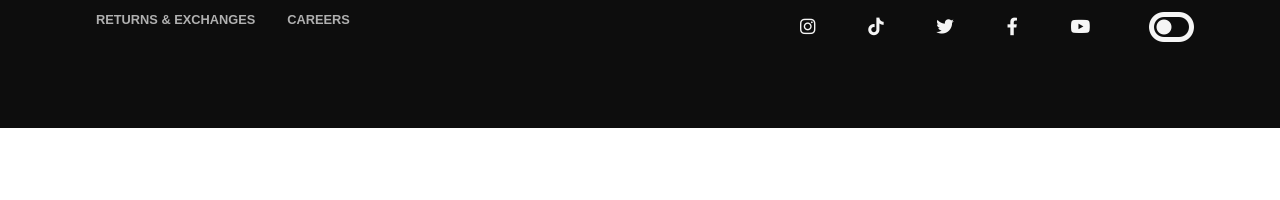
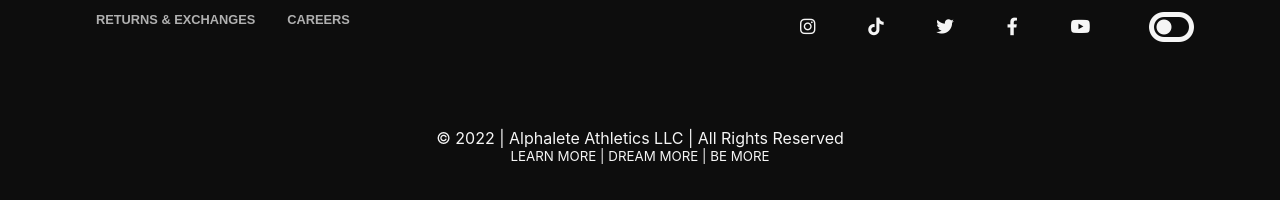
Before and after one commit to vuhuy172dh/Alphalete-Shop, a React (Create React App) app in the folder frontend/: page / in a window 1280 px wide. Shown: the part 990-1190 px from the top of the page. Before the commit the page ends 1118 px from the top, so only its background shows below. Built offline with nearby package versions, Linux system fonts and the light colour scheme.

Commit message:
complete footer

```diff
--- a/frontend/src/components/Footer.js
+++ b/frontend/src/components/Footer.js
@@ -148,7 +148,12 @@
           </ul>
         </div>
       </div>
-      <div className="footer-info"></div>
+      <div className={style.footer_info}>
+        <span>
+          &copy; 2022 | Alphalete Athletics LLC | All Rights Reserved{' '}
+        </span>
+        <small>LEARN MORE | DREAM MORE | BE MORE</small>
+      </div>
     </div>
   )
 }
--- a/frontend/src/components/Footer.module.css
+++ b/frontend/src/components/Footer.module.css
@@ -117,3 +117,11 @@
   font-size: 2.5rem;
   transition: all 0.3s linear;
 }
+
+.footer_info {
+  display: flex;
+  flex-direction: column;
+  width: 100%;
+  align-items: center;
+  margin-top: 5rem;
+}
```
